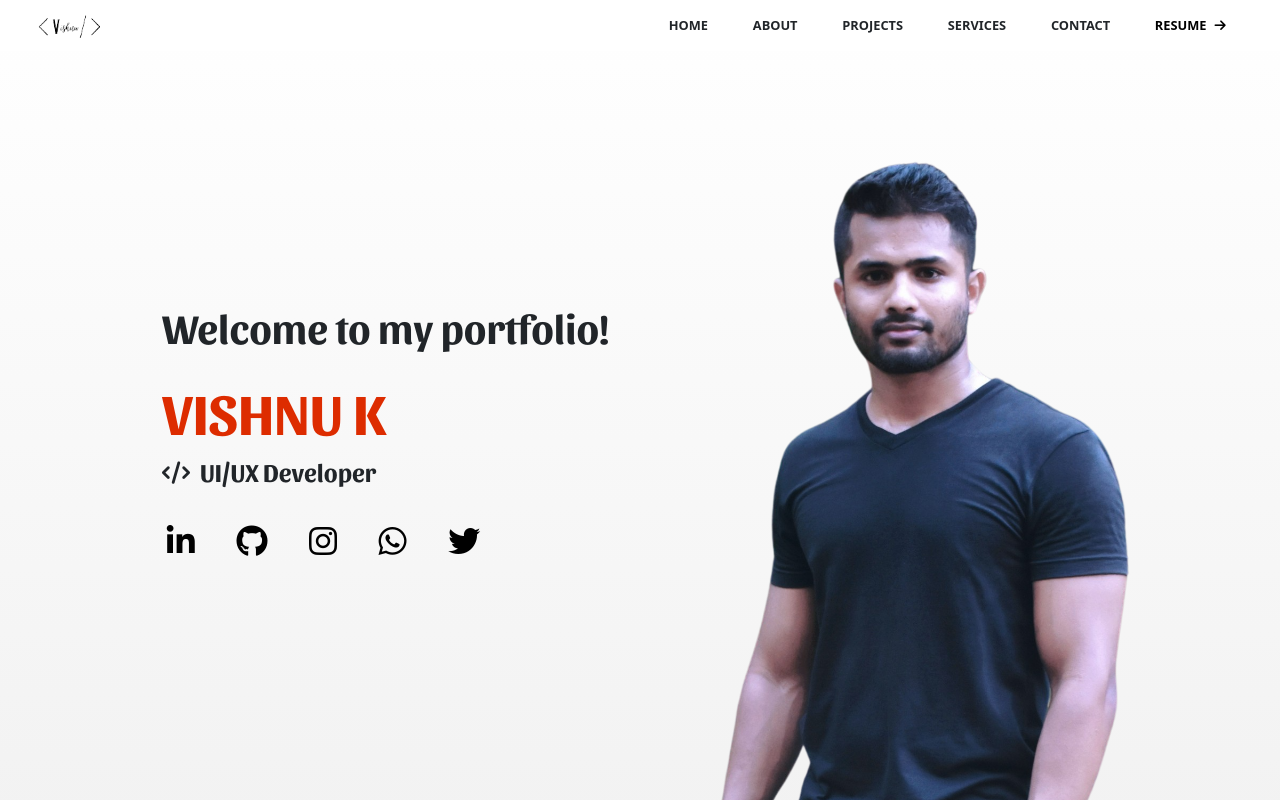
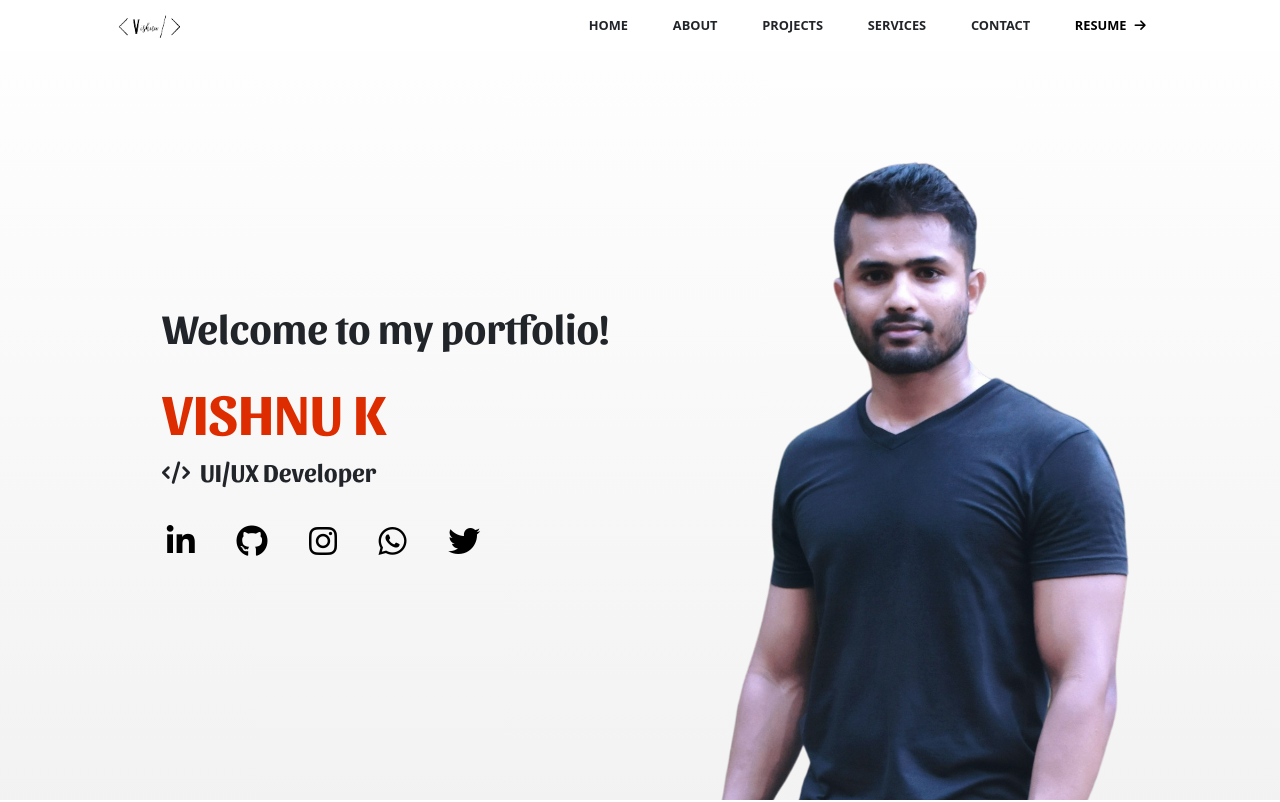
Before and after one commit to vishnukvishnu/portfolio-vishnu, a React (Create React App) app: page / in a window 1280 px wide. Shown: the top 802 px of the page. Built offline with nearby package versions, Linux system fonts and the light colour scheme; a web font is replaced by a local one.

Commit message:
updating css

```diff
--- a/src/App.css
+++ b/src/App.css
@@ -3,7 +3,7 @@
 .header-wrapper{
     width: 100%;
     position: fixed;
-    padding:0 1rem;
+    padding:0 6rem;
     background: white;
     z-index: 9;
 }
```
